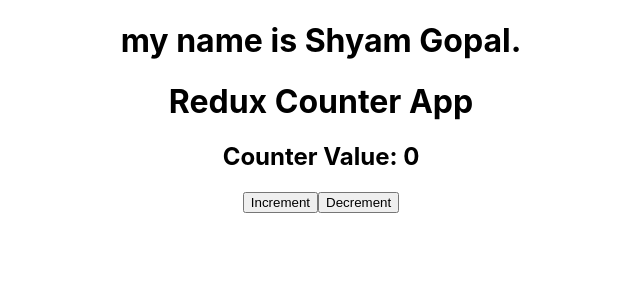
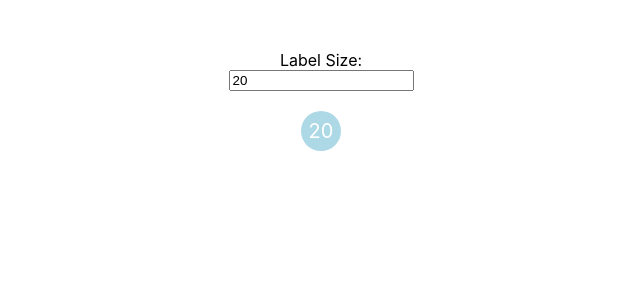
Before and after one commit to S-G-Biswas/React-Practice, a React (Create React App) app in the folder master/: page / in a window 1280 px wide. Shown: the top 300 px of the page, without its empty margins (319-959 px from the left). Built offline with nearby package versions, Linux system fonts and the light colour scheme.

Commit message:
added circle

```diff
--- a/master/src/App.js
+++ b/master/src/App.js
@@ -7,6 +7,7 @@ import Todo from './components/todo';
 import FocusInput from './components/useRefInputFocus';
 import CompA from './contextAPI/CompA';
 
+
 //Redux
 import { Provider } from "react-redux";
 import ReduxCounter from './Redux/Counter';
@@ -14,6 +15,7 @@ import store from './Redux/store';
 
 //ContextAPI
 import { createContext } from 'react';
+import Circle from './Dynamic_Circle/Circle';
 
 
 
@@ -30,22 +32,23 @@ function App() {
       {/* <Table /> */}
       {/* <Navbar /> */}
      {/* <FormData /> */}
+      <Circle />
 
       {/* Context API */}
 
-     <Firstname.Provider value={"Shyam"}>
+     {/* <Firstname.Provider value={"Shyam"}>
        <Lastname.Provider value={"Gopal"}>
           <CompA />
        </Lastname.Provider>
-     </Firstname.Provider>
+     </Firstname.Provider> */}
 
      {/* Redux Counter */}
-     <Provider store={store}>
+     {/* <Provider store={store}>
       <div>
         <h1>Redux Counter App</h1>
         <ReduxCounter />
       </div>
-    </Provider>
+    </Provider> */}
 
     </div>
   );
```
